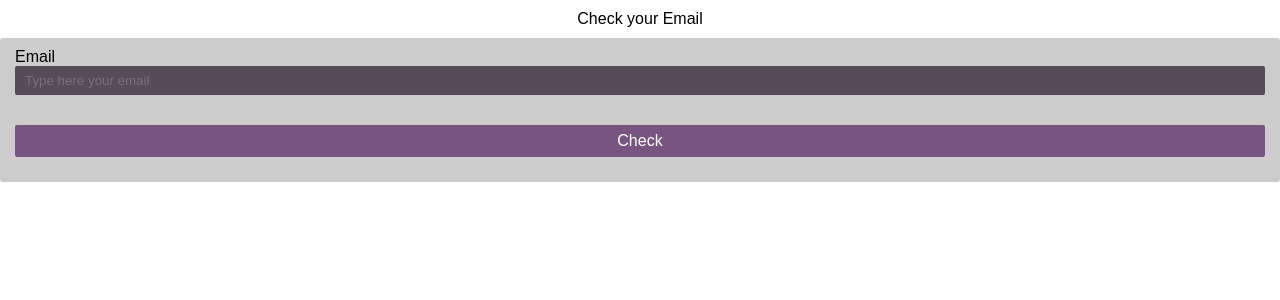
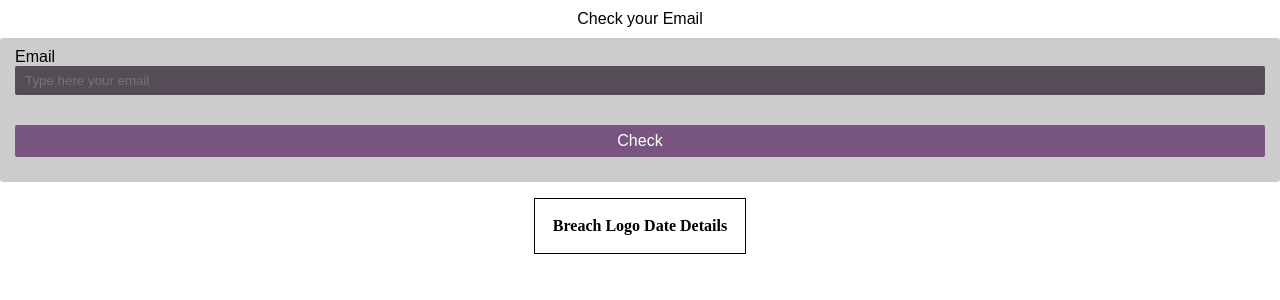
Before and after one commit to nicky951/INFS3605, a Django app: page /emailchecker/ in a window 1280 px wide. Shown: the top 300 px of the page. Run offline with Django 3.2, Linux system fonts and the light colour scheme; data that the repository does not hold is empty.

Commit message:
buggy breach api

```diff
--- a/website/webapp/static/css/pwned.css
+++ b/website/webapp/static/css/pwned.css
@@ -33,6 +33,14 @@
     font-size:1em;
     cursor:pointer;
   }
+  .table, td {
+    margin-left: auto;
+    margin-right: auto;
+    table-layout: auto;
+    border: 1px solid black;
+    padding: 15px;
+    text-align: left;
+  }
   #check_title{
     padding:10px;
     text-align:center;
--- a/website/webapp/templates/pwned.html
+++ b/website/webapp/templates/pwned.html
@@ -16,3 +16,24 @@
     <button type="submit" class="button">Check</button>
   </div>
 </form>
+
+<table class="table">
+  <thead>
+      <tr>
+          <th>Breach</th>
+          <th>Logo</th>
+          <th>Date</th>
+          <th>Details</th>
+      </tr>
+  </thead>
+  <tbody>
+    {% for breach in cleansedbreach %}
+    <tr>
+      <td>{{breach.Name}}</td>
+      <td style="background-color:black"> <img src="{{breach.LogoPath}}" style="width: 100px; height: auto;"></img></td>
+      <td>{{breach.BreachDate}}</td>
+      <td>{{breach.Description}}</td>
+    </tr>
+    {% endfor %}
+  </tbody>
+</table>
--- a/website/webapp/views.py
+++ b/website/webapp/views.py
@@ -34,5 +34,24 @@ def home(request):
 #if this returns an no response, no breaches
 def pwned(request):
     template = loader.get_template('pwned.html')
-    context = {}
+
+    headers = {
+        "hibp-api-key": "38eb580ec92d4403becca47370ac9d1f"
+    }
+
+    response = requests.get('https://haveibeenpwned.com/api/v3/breachedaccount/nicholasliang325@gmail.com?truncateResponse=false', headers=headers)
+
+    breachdata = response.json()
+
+    cleansedbreach = []
+    for compromised in breachdata:
+        cleansedbreach.append(
+            {
+                'Name':compromised['Name'],
+                'BreachDate':compromised['BreachDate'],
+                'LogoPath':compromised['LogoPath'],
+                'Description':compromised['Description']
+            }
+        )
+    context = {'cleansedbreach':cleansedbreach}
     return HttpResponse(template.render(context, request))
```
Also changed, not shown: website/test.py (+20 -13 lines).
